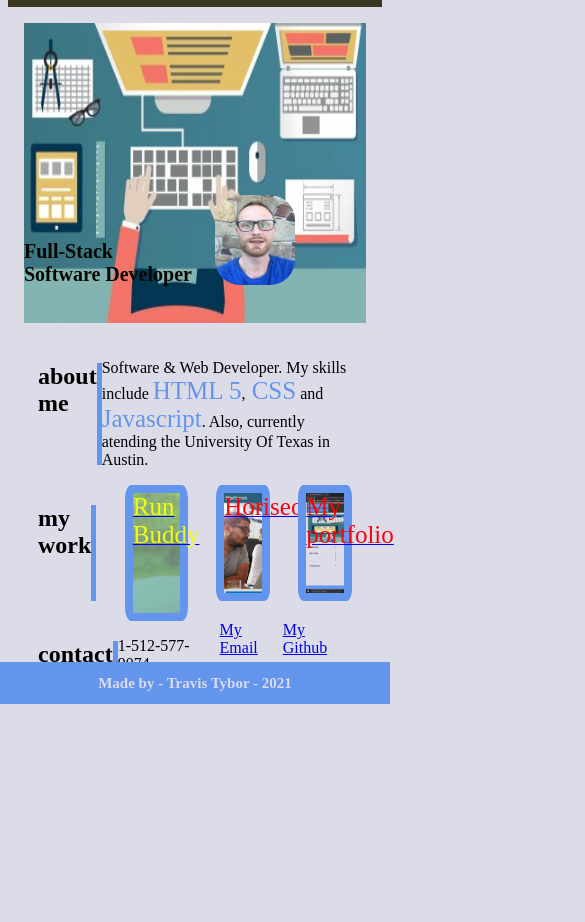
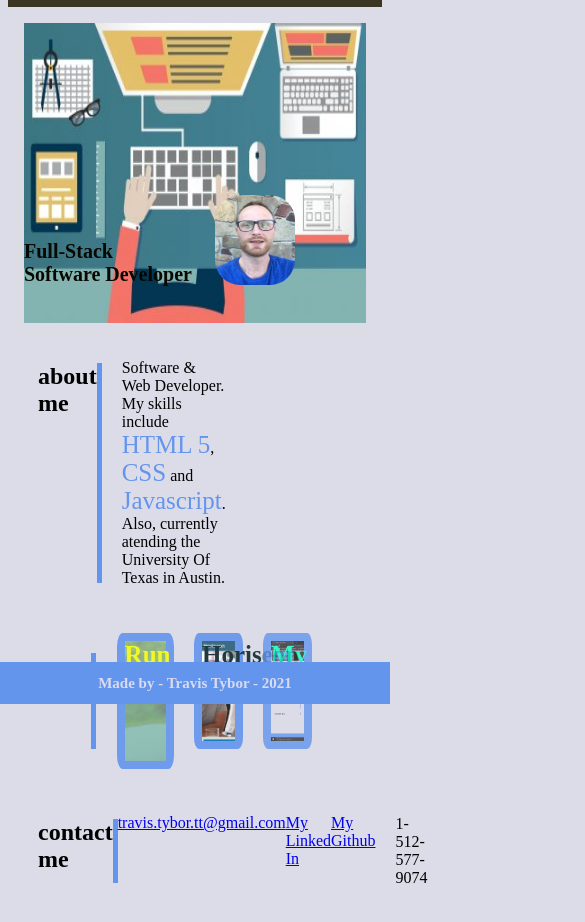
Before and after one commit to tygrski/Portfolio, a plain HTML site: page index.html in a window 390 px wide. Shown: the part 140-1062 px from the top of the page, 585 px wide, since content can reach past the window. Before the commit the page ends 863 px from the top, so only its background shows below. Drawn offline with Linux system fonts and the light colour scheme.

Commit message:
needing media query

```diff
--- a/css&imgs/CSS/styles.css
+++ b/css&imgs/CSS/styles.css
@@ -98,13 +98,15 @@ h1 {
 /* main section */
 
 .main-content {
-    margin-bottom: 50px;
-    margin: 0 30px;
-}
+     margin-bottom: 0px;
+     margin: 0 30px;
+ }
 
 .my-info-container {
     display: flex;
     justify-content: space-between;
+    padding-bottom: 30px;
+    padding-right: 40px;
 
 }
 
@@ -116,6 +118,11 @@ h1 {
 
 .my-info-container p .languages {
     font-size: 25px;
+}
+
+.my-info-container p {
+    padding-right: 200px;
+    padding-left: 20px;
 }
 
 
@@ -138,7 +145,10 @@ h1 {
     background-size: cover;
     border: solid cornflowerblue 8px;
     border-radius: 10%;
-
+    opacity: 0.9;
+}
+.runbuddy:hover {
+    opacity: 1.0;
 }
 
 .horiseon {
@@ -149,6 +159,10 @@ h1 {
     background-size: cover;
     border: solid cornflowerblue 8px;
     border-radius: 10%;
+    opacity: 0.9;
+}
+.horiseon:hover {
+opacity: 1.0;
 }
 
 .portfolio {
@@ -159,19 +173,34 @@ h1 {
     background-size: cover;
     border: solid cornflowerblue 8px;
     border-radius: 10%;
+    opacity: 0.8;
+}
+.portfolio:hover {
+    opacity: 1.0;
 }
 .workrb {
     color: rgb(246, 250, 16);
     font-size: 25px;
+    font-weight: bold;
 }
 .workhr {
-    color: rgb(246, 4, 17);
+    color: rgb(12, 42, 46);
     font-size: 25px;
+    font-weight: bold;
+}
+.workme {
+    color: rgb(18, 248, 198);
+    font-size: 25px;
+    font-weight: bold;
 }
 
 
-
-
+.email  {
+    padding-top: 15px;
+}
+.github {
+    padding-top: 15px;
+}
 
 
 /* footer */
@@ -184,5 +213,15 @@ footer {
  left: 0;
  bottom: 0;
  width: 100%;
- margin-top: 15px;
+
 }
+
+/* MEDIA QUERY FOR SMALLER DESKTOP SCREENS AND SMALLER */
+@media screen and (max-width: 980px) {
+
+}
+
+/* * MEDIA QUERY FOR TABLETS AND SMALLER */
+@media screen and (max-width: 768px) {
+
+}
--- a/index.html
+++ b/index.html
@@ -54,20 +54,22 @@
                 <div class="my-info-container" id="my-work">
                         <h2  class="section-me">my work</h2>
                     <div class="runbuddy">
-                        <a  href="https://tygrski.github.io/run-buddy/"><span class="workrb">Run Buddy</span></a>
+                        <a  href="https://tygrski.github.io/run-buddy/" target="_blank" ><span class="workrb">Run Buddy</span></a>
                     </div>
                     <div class="horiseon">
-                        <a href="https://tygrski.github.io/challenge1/"><span class="workhr">Horiseon</a>
+                        <a href="https://tygrski.github.io/challenge1/" target="_blank"><span class="workhr">Horiseon</a>
                     </div>
                     <div class="portfolio">
-                        <a href="https://tygrski.github.io/Portfolio/"><span class="workhr">My portfolio</a>
+                        <a href="https://tygrski.github.io/Portfolio/" target="_blank"><span class="workme">My portfolio</a>
                     </div>
                 </div>
                 <div class="my-info-container" id="contact-me">
                         <h2 >contact me</h2>
-                        <p>1-512-577-9074</p>
-                       <a href ="mailto:travis.tybor.tt@gmail.com">My Email</a>
-                       <a href= "https://github.com/tygrski">My Github</a>
+
+                       <a class="email" href="mailto:travis.tybor.tt@gmail.com" target="_blank">travis.tybor.tt@gmail.com</a>
+                       <a class="github" href= "https://www.linkedin.com/in/travis-tybor-70160620b/" target="_blank">My Linked In</a>
+                       <a class="github" href= "https://github.com/tygrski" target="_blank">My Github</a>
+                       <p>1-512-577-9074</p>
                 </div>
             </div>
         </section>
```
